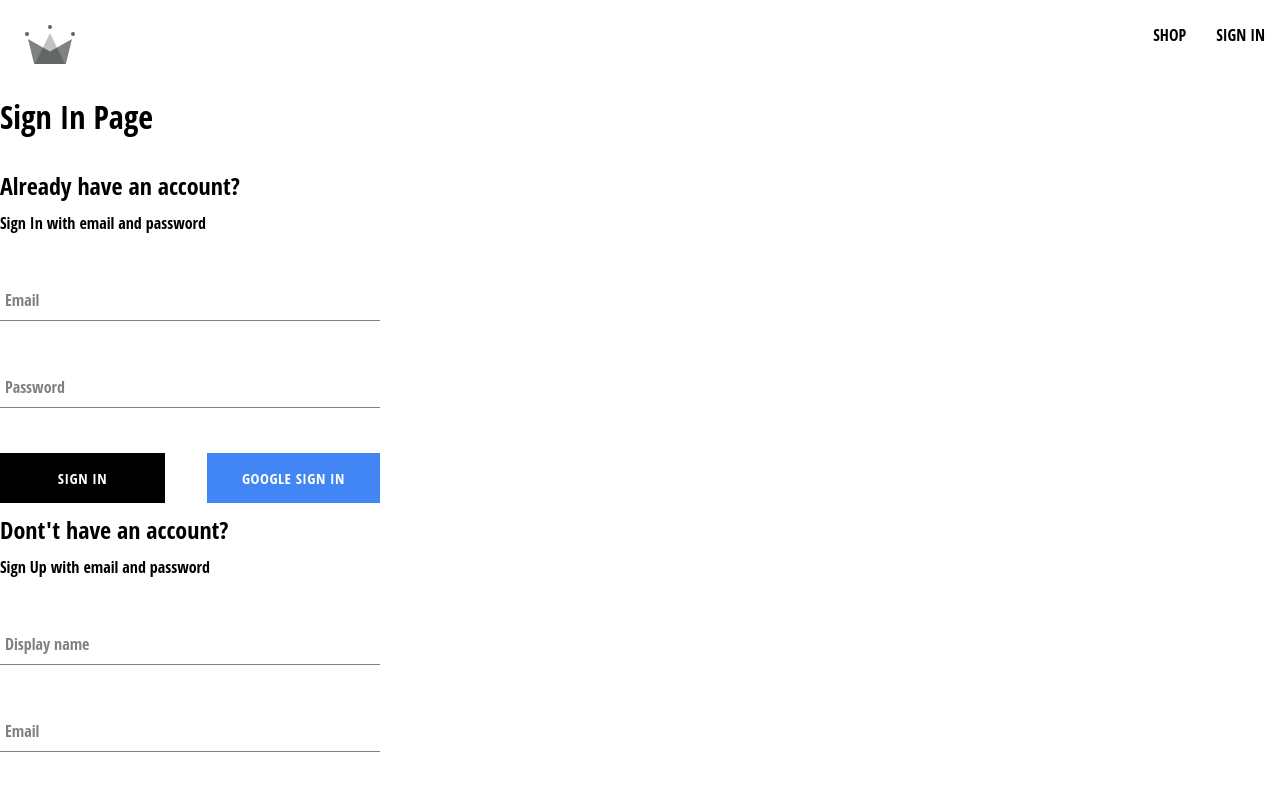
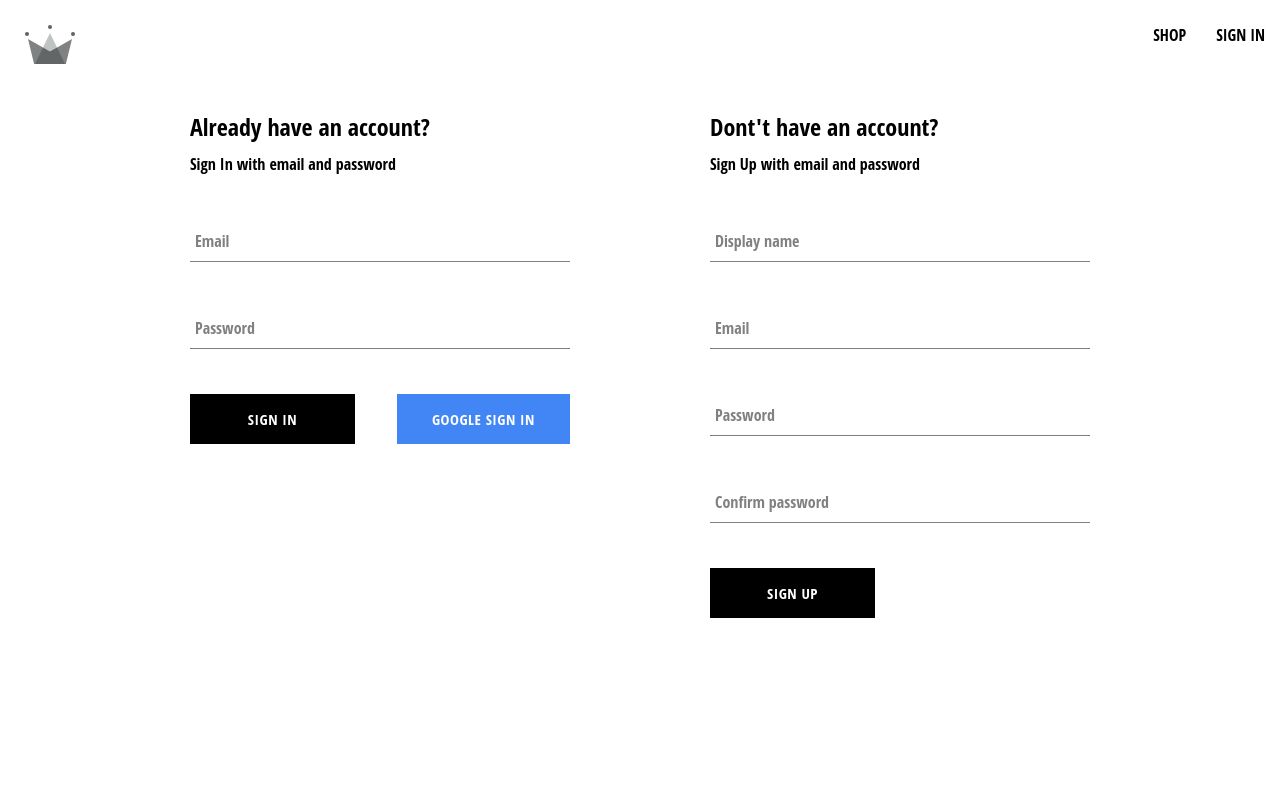
Before and after one commit to olteanurobert/clothing-store, a React (Create React App) app: page /auth in a window 1280 px wide. Shown: the top 800 px of the page. Built offline with nearby package versions, Linux system fonts and the light colour scheme.

Commit message:
Created validation

```diff
--- a/src/components/sign-in-form/sign-in-form-component.jsx
+++ b/src/components/sign-in-form/sign-in-form-component.jsx
@@ -27,7 +27,6 @@
 
   const SignInWithGoogle = async () => {
     const { user } = await signInWithGooglePopup();
-    // eslint-disable-next-line
     await createUserDocumentFromAuth(user);
   };
 
@@ -42,7 +41,18 @@
 
       console.log(response);
       resetFormFields();
-    } catch (error) {}
+    } catch (error) {
+      switch (error.code) {
+        case "auth/wrong-password":
+          alert("incorect password for email");
+          break;
+        case "auth/user-not-found":
+          alert("no user associated with this e-mail");
+          break;
+        default:
+          console.log(error);
+      }
+    }
   };
 
   const handleChange = (event) => {
@@ -76,7 +86,7 @@
 
         <div className="buttons-container">
           <Button type="submit">Sign In</Button>
-          <Button onClick={SignInWithGoogle} buttonType="google">
+          <Button onClick={SignInWithGoogle} type="button" buttonType="google">
             Google sign in
           </Button>
         </div>
--- a/src/components/sign-up-form/sign-up-form-component.jsx
+++ b/src/components/sign-up-form/sign-up-form-component.jsx
@@ -101,9 +101,7 @@
           value={confirmPassword}
         />
 
-        <Button buttonType="google" type="submit">
-          Sign Up
-        </Button>
+        <Button type="submit">Sign Up</Button>
       </form>
     </div>
   );
--- a/src/routes/authentication/authentication.component.jsx
+++ b/src/routes/authentication/authentication.component.jsx
@@ -1,11 +1,11 @@
 import SignUpForm from "../../components/sign-up-form/sign-up-form-component";
 import SignInForm from "../../components/sign-in-form/sign-in-form-component";
 
+import "./authentication.styles.scss";
+
 const Authentication = () => {
   return (
-    <div>
-      <h1>Sign In Page</h1>
-
+    <div className="authentication-container">
       <SignInForm />
 
       <SignUpForm />
--- /dev/null
+++ b/src/routes/authentication/authentication.styles.scss
@@ -0,0 +1,6 @@
+.authentication-container {
+  display: flex;
+  justify-content: space-between;
+  width: 900px;
+  margin: 30px auto;
+}
```
